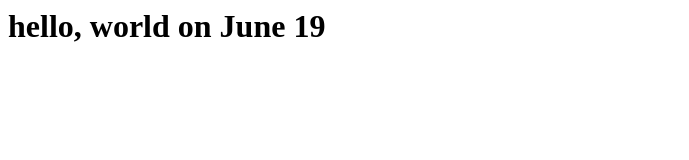
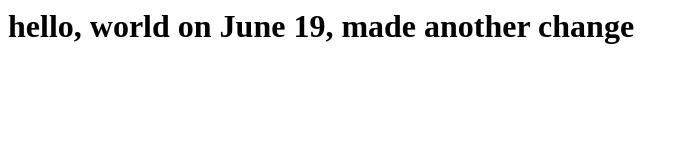
Before and after one commit to rortizva/website, a plain HTML site: page index.html in a window 1280 px wide. Shown: the whole page, without its empty margins (0-689 px from the left). Drawn offline with Linux system fonts and the light colour scheme.

Commit message:
test to index.html

```diff
--- a/index.html
+++ b/index.html
@@ -4,4 +4,4 @@
      <title>A whale of a greeting</title>
    </head>
    <body>
-     <h1>hello, world on June 19</h1>
+     <h1>hello, world on June 19, made another change</h1>
```
